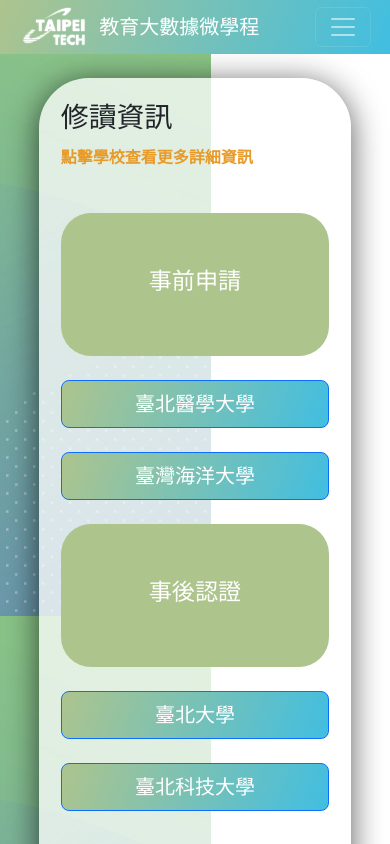
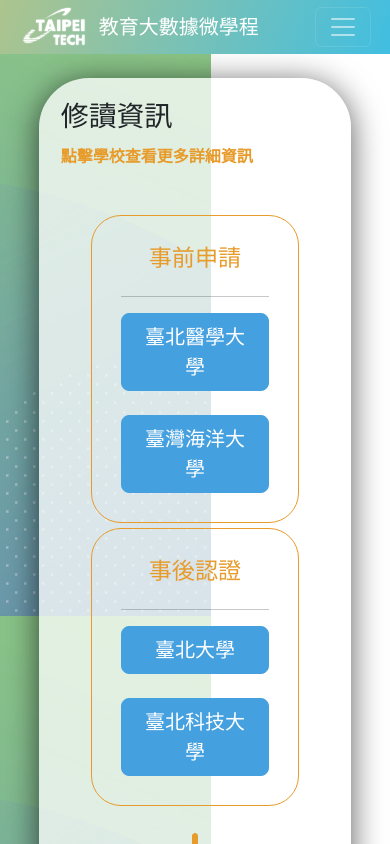
Before and after one commit to KatoToyoki/course_map, a React (Create React App) app: page /school in a window 390 px wide. Shown: the top 844 px of the page. Built offline with nearby package versions, Linux system fonts and the light colour scheme.

Commit message:
adorn all

```diff
--- a/src/css/map.css
+++ b/src/css/map.css
@@ -1,5 +1,6 @@
 .map_inside {
     padding: 0.5%;
+    padding-bottom: 1%;
 }
 
 .map_bg {
@@ -57,10 +58,6 @@
         padding-top: 20%;
         padding-left: 10%;
         padding-right: 10%;
-    }
-
-    .blank {
-        display: none;
     }
 }
 
@@ -136,7 +133,7 @@
     border-color: #45a0e0;
     color: #45a0e0;
     background-color: white;
-    border-radius: 30px;
+    border-radius: 10px;
     width: 100%;
 }
 
--- a/src/css/school.css
+++ b/src/css/school.css
@@ -1,7 +1,9 @@
 .square {
-    padding: 5%;
-    padding-top: 20%;
-    padding-bottom: 20%;
+    padding: 10%;
+    padding-top: 10%;
+    padding-bottom: 10%;
     border-radius: 30px;
-    color: white;
+    width: 100%;
+    margin-left: 14%;
+    margin-right: 14%;
 }
--- a/src/css/style.css
+++ b/src/css/style.css
@@ -1,14 +1,10 @@
-::selection {
-    color: #45a0e0;
-    background: #f1e534;
-}
-
 html {
     scroll-behavior: smooth;
 }
 
 body {
     overflow-x: hidden;
+    font-family: "微軟正黑體";
 }
 
 p {
@@ -47,6 +43,15 @@
 .green {
     background-color: #adc48d;
     border-color: #adc48d;
+}
+
+.yellow_border {
+    border: solid 1.5px;
+    border-color: #e79b2b;
+}
+
+.green_word {
+    color: #adc48d;
 }
 
 .light_blue {
@@ -126,4 +131,5 @@
     background: linear-gradient(70deg, #e0f08d, #45a0e0);
     border-radius: 1000px;
     color: white;
+    text-shadow: black 0.1em 0.1em 0.5em;
 }
--- a/src/pages/Map.js
+++ b/src/pages/Map.js
@@ -48,27 +48,28 @@
                                                 <Row>
                                                     <Col sm={12} md={7} className='map_inside '>
                                                         <Row>
-                                                            <Col sm={2} className='center'>
-                                                                <div className="credit blue_green">
-                                                                    {datas.credit}
-                                                                </div>
-                                                            </Col>
-                                                            <Col sm={10}>
+
+                                                            <Col sm={10} className='map_inside'>
                                                                 <a href={"/map/course/" + datas["course_id"]} className='map_a'>
                                                                     <div class="map_btn">
                                                                         <b>{datas.course_name}</b>
                                                                     </div>
                                                                 </a>
                                                             </Col>
+                                                            <Col sm={2} className='center'>
+                                                                <div className="credit blue_green map_inside">
+                                                                    {datas.credit}
+                                                                </div>
+                                                            </Col>
                                                         </Row>
                                                     </Col>
                                                     <Col sm={12} md={5} className='map_inside center'>
-                                                        <Row className="center">
-                                                            <Col sm={3} className='horizontal dot'>{cognition}</Col>
-                                                            <Col sm={3} className='horizontal dot'>{knowledge}</Col>
-                                                            <Col sm={3} className='horizontal dot'>{technology}</Col>
-                                                            <Col sm={3} className='horizontal dot'>{value}</Col>
-                                                        </Row>
+                                                        <div className="vertical dot separate map_inside">
+                                                            {cognition} &nbsp;&nbsp;&nbsp;&nbsp;
+                                                            {knowledge} &nbsp;&nbsp;&nbsp;&nbsp;
+                                                            {technology}&nbsp;&nbsp;&nbsp;&nbsp;
+                                                            {value}
+                                                        </div>
                                                     </Col>
                                                 </Row>
                                             );
--- a/src/pages/School.js
+++ b/src/pages/School.js
@@ -21,19 +21,16 @@
                     <br />
 
                     <Row>
-                        <Col sm={12} md={6} className='center'>
-                            <Row>
-                                <Col sm={12}>
-                                    <div className="green square center">
-                                        <h3>事前申請</h3>
+                        <Col sm={12} md={6} className='center map_inside'>
+                            <div className="yellow_border square">
+                                <div className="center">
+                                    <h3 className="yellow_word">事前申請</h3>
                                 </div>
-                                    <br />
-                                </Col>
+                                <hr />
 
-                                <Col sm={12}>
                                 <a href={"school/" + school[0]["abbreviation"]} className='map_a'>
                                     <div className="d-grid">
-                                            <Button className="gradient_bg" size='lg'>
+                                        <Button className="blue" size='lg'>
                                             臺北醫學大學
                                         </Button>
                                     </div>
@@ -41,29 +38,24 @@
                                 <br />
                                 <a href={"school/" + school[1]["abbreviation"]} className='map_a'>
                                     <div className="d-grid">
-                                            <Button className="gradient_bg" size='lg'>
+                                        <Button className="blue" size='lg'>
                                             臺灣海洋大學
                                         </Button>
                                     </div>
                                 </a>
-                                </Col>
-                                <Col sm={12}><br /></Col>
-                            </Row>
+                            </div>
                         </Col>
 
-                        <Col sm={12} md={6} className='center'>
-                            <Row>
-                                <Col sm={12}>
-                                    <div className="green square center">
-                                        <h3>事後認證</h3>
+                        <Col sm={12} md={6} className='center map_inside'>
+                            <div className="yellow_border square">
+                                <div className="center">
+                                    <h3 className="yellow_word">事後認證</h3>
                                 </div>
-                                    <br />
-                                </Col>
+                                <hr />
 
-                                <Col sm={12}>
                                 <a href={"school/" + school[2]["abbreviation"]} className='map_a'>
                                     <div className="d-grid">
-                                            <Button className="gradient_bg" size='lg'>
+                                        <Button className="blue" size='lg'>
                                             臺北大學
                                         </Button>
                                     </div>
@@ -71,14 +63,12 @@
                                 <br />
                                 <a href={"school/" + school[3]["abbreviation"]} className='map_a'>
                                     <div className="d-grid">
-                                            <Button className="gradient_bg" size='lg'>
+                                        <Button className="blue" size='lg'>
                                             臺北科技大學
                                         </Button>
                                     </div>
                                 </a>
-                                </Col>
-                                <Col sm={12}><br /></Col>
-                            </Row>
+                            </div>
                         </Col>
 
                         <Col sm={12}><br /></Col>
@@ -106,7 +96,6 @@
                                     再轉交由<span className="yellow_word"><b>學程所屬學校</b></span>審核及核發學分學程證明。
                                 </p>
                             </div>
-
 
                             <h5>一、單一學校學程：</h5>
                             <p>
@@ -181,7 +170,6 @@
                                     </Button>
                                 </a>
                             </div>
-
                         </Col>
                     </Row>
                 </div >
```
Lines whose indentation alone changed are shown as unchanged.
